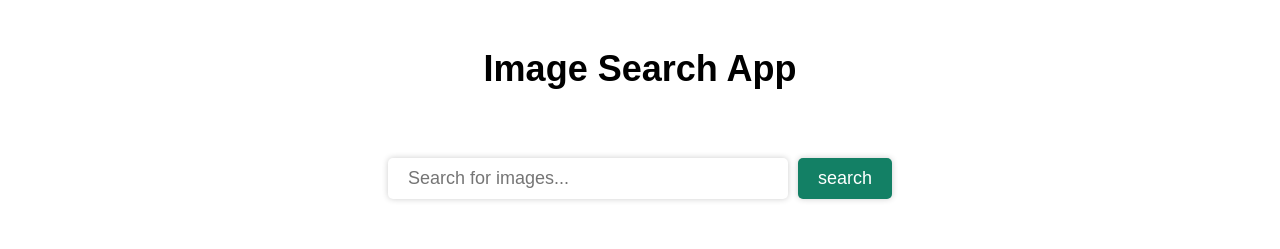
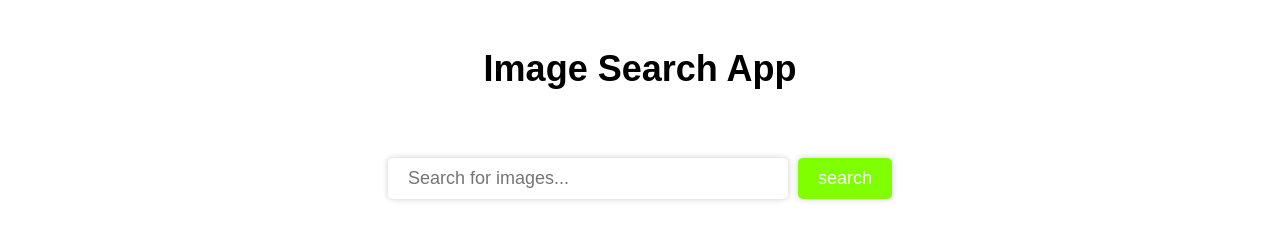
Before and after one commit to tejas-bhandigare/Image-search-application-using-API, a plain HTML site: page index.html in a window 1280 px wide. Shown: the top 249 px of the page. Drawn offline with Linux system fonts and the light colour scheme.

Commit message:
Update style.css
change the button color

```diff
--- a/style.css
+++ b/style.css
@@ -36,7 +36,7 @@
 }
 #search-button{
     padding: 10px 20px;
-    background-color: #138065;
+    background-color: #7FFF00;
     color: white;
     border: none;
     font-size: 18px;
```
